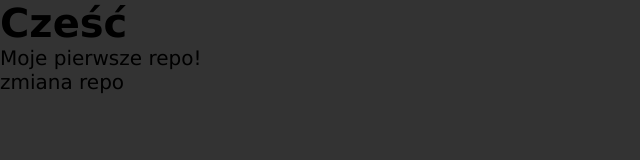
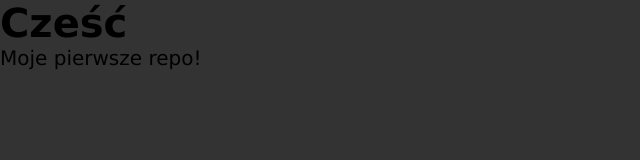
Before and after one commit to xMichal89/test, a plain HTML site: page index.html in a window 1280 px wide. Shown: the full height of the page, 0-640 px from the left. Drawn offline with Linux system fonts and the light colour scheme.

Commit message:
delete last paragraph

```diff
--- a/index.html
+++ b/index.html
@@ -11,7 +11,7 @@
 <body>
     <h1>Cześć</h1>
     <p>Moje pierwsze repo!</p>
-    <p>zmiana repo</p>
+
 
 </body>
 
```
